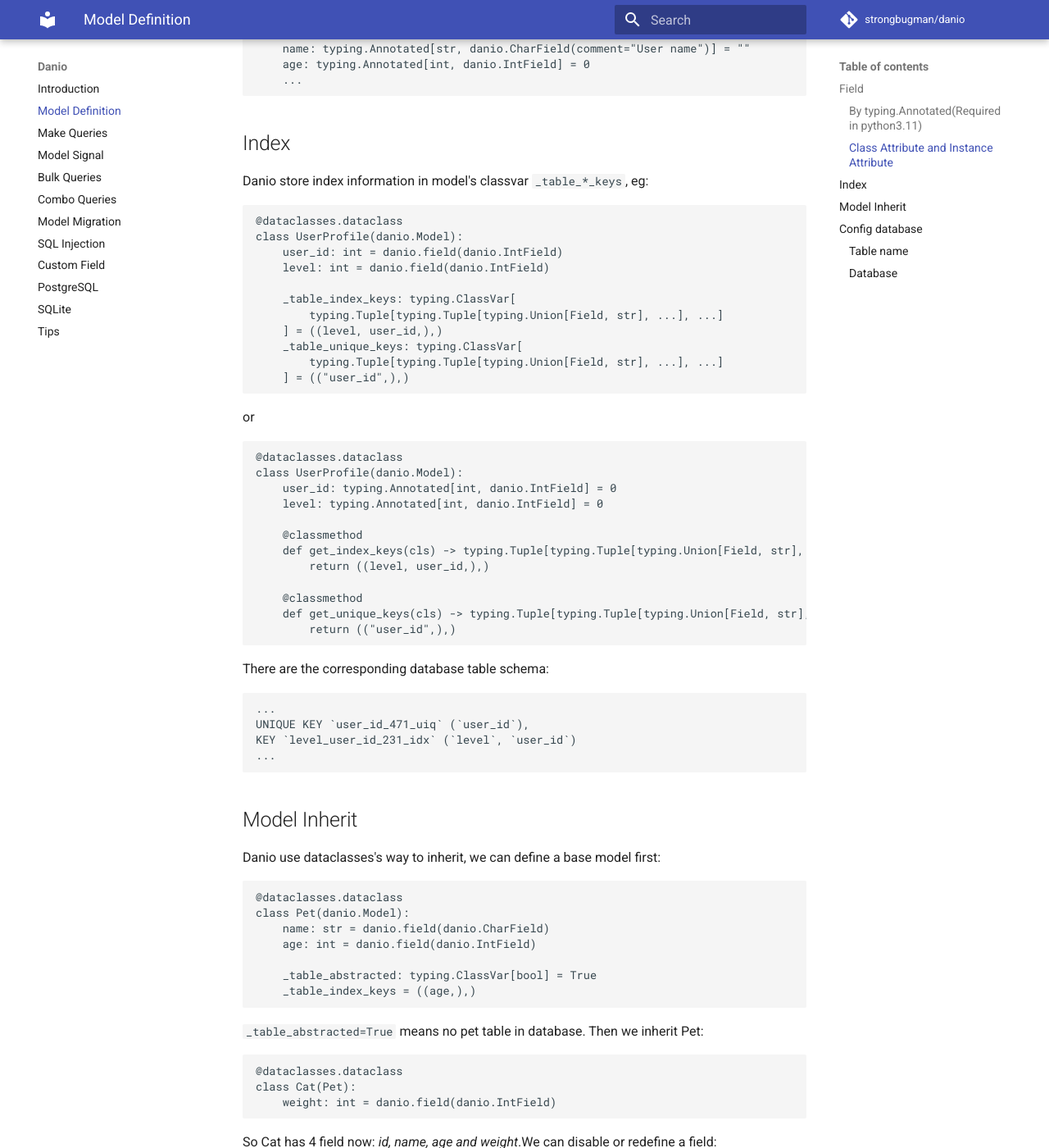
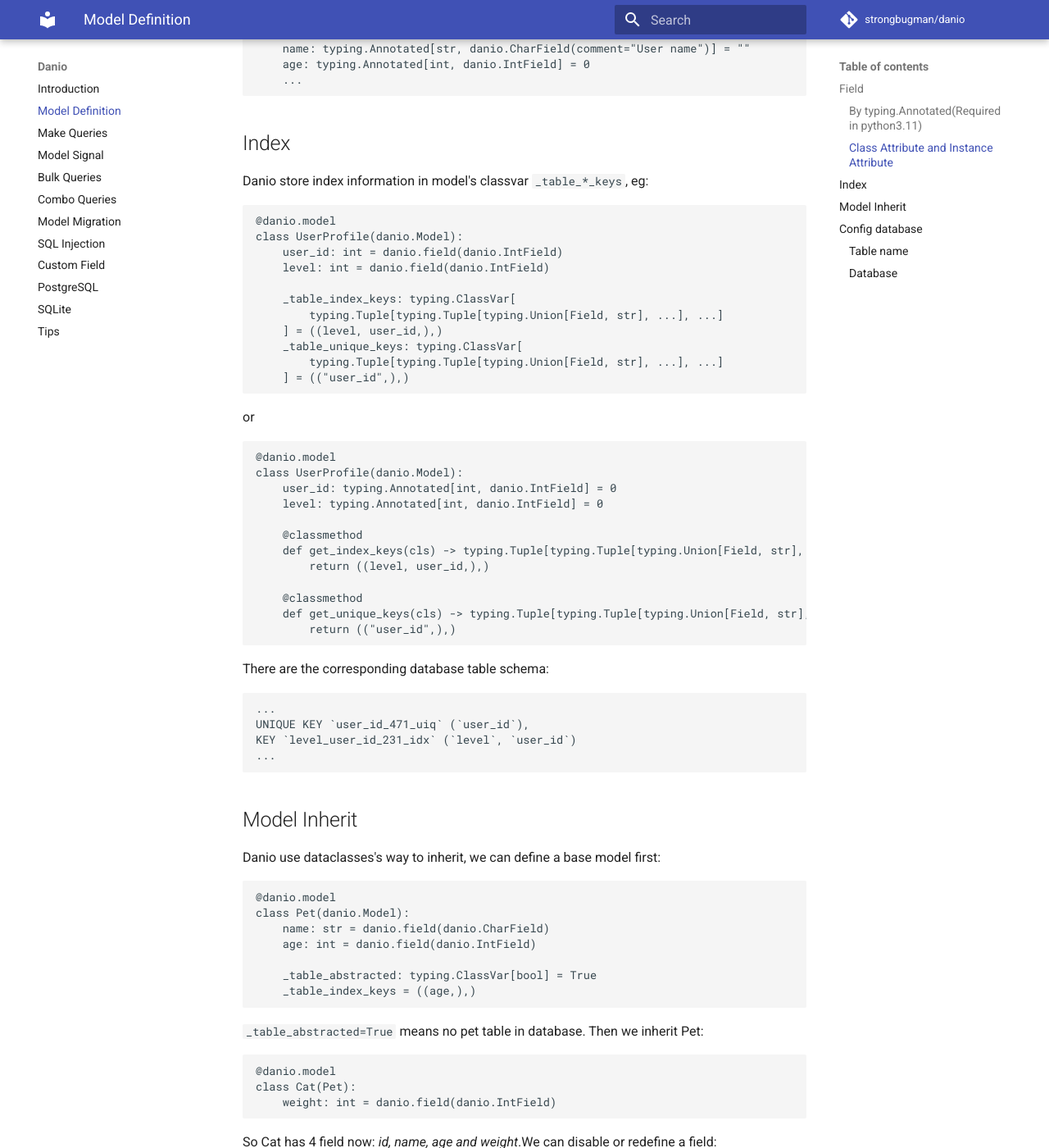
Before and after one commit to strongbugman/danio, an MkDocs documentation site: the page built from docs/model_definition.md, in a window 1280 px wide and 1400 px high, scrolled down 2804 px. Shown: the whole window at 82% size. Built offline with MkDocs 1.6.1 and Material for MkDocs 9.7.7, drawn with Linux system fonts in a browser that asks for light colours; comment, search, counter and statistics services are not loaded; some of the changed text lies outside the part shown.

Commit message:
docs: align model decorators with danio.model and create release notes v0.5.2

````diff
--- a/docs/model_definition.md
+++ b/docs/model_definition.md
@@ -25,7 +25,7 @@ eg:
 ```python
 import danio
 
-@dataclasses.dataclass
+@danio.model
 class Cat(danio.Model):
     id: int = danio.field(IntField, primary=True, auto_increment=True)
     name: str = danio.field(danio.CharField, comment="cat name")
@@ -80,10 +80,10 @@ import typing
 import dataclasses
 import danio
 
-@dataclasses.dataclass
+@danio.model
 class Cat(danio.Model):
     id: typing.Annotated[int, danio.IntField(primary=True, auto_increment=True)] = 0
-    name: typing.Annotated[int, danio.CharField(comment="cat name")] = 0
+    name: typing.Annotated[str, danio.CharField(comment="cat name")] = ""
     age: typing.Annotated[int, danio.IntField] = 0
 ```
 
@@ -138,7 +138,7 @@ class User(danio.Model):
 Danio store index information in model's classvar `_table_*_keys`, eg:
 
 ```python
-@dataclasses.dataclass
+@danio.model
 class UserProfile(danio.Model):
     user_id: int = danio.field(danio.IntField)
     level: int = danio.field(danio.IntField)
@@ -155,7 +155,7 @@ or
 
 
 ```python
-@dataclasses.dataclass
+@danio.model
 class UserProfile(danio.Model):
     user_id: typing.Annotated[int, danio.IntField] = 0
     level: typing.Annotated[int, danio.IntField] = 0
@@ -183,7 +183,7 @@ KEY `level_user_id_231_idx` (`level`, `user_id`)
 
 Danio use dataclasses's way to inherit, we can define a base model first:
 ```python
-@dataclasses.dataclass
+@danio.model
 class Pet(danio.Model):
     name: str = danio.field(danio.CharField)
     age: int = danio.field(danio.IntField)
@@ -194,26 +194,26 @@ class Pet(danio.Model):
 `_table_abstracted=True` means no pet table in database.
 Then we inherit Pet:
 ```python
-@dataclasses.dataclass
+@danio.model
 class Cat(Pet):
     weight: int = danio.field(danio.IntField)
 ```
 So Cat has 4 field now: *id, name, age and weight*.We can disable or redefine a field:
 ```python
-@dataclasses.dataclass
+@danio.model
 class Dog(Pet):
     name: str = ""
     age: int = danio.field(danio.SmallIntField)
 ```
 Now Cat got 3 fields: *id, age, weight*.We can still use `name` variable as a normal dataclass's variable.And all Cat and Dog got same one index by field age.We can change this index too:
 ```python
-@dataclasses.dataclass
+@danio.model
 class Fish(Pet):
     _table_index_keys = ((Pet.name,),)
 ```
 Or add new one to the original index:
 ```python
-@dataclasses.dataclass
+@danio.model
 class Fish(Pet):
     _table_index_keys = Pet._table_index_keys + ((Pet.name,),)
 ```
@@ -251,7 +251,7 @@ db = danio.Database(
     connect_timeout=60,
 )
 
-@dataclasses.dataclass
+@danio.model
 class BaseModel(danio.Model):
     @classmethod
     def get_database(
````
Also changed, not shown: other parts of docs/model_definition.md (+2 -2 lines), docs/model_signal.md (+1 -1 lines), docs/postgresql.md (+1 -1 lines), docs/release_notes_v0.5.2.md (added, +42 -0 lines), docs/sqlite.md (+1 -1 lines).
